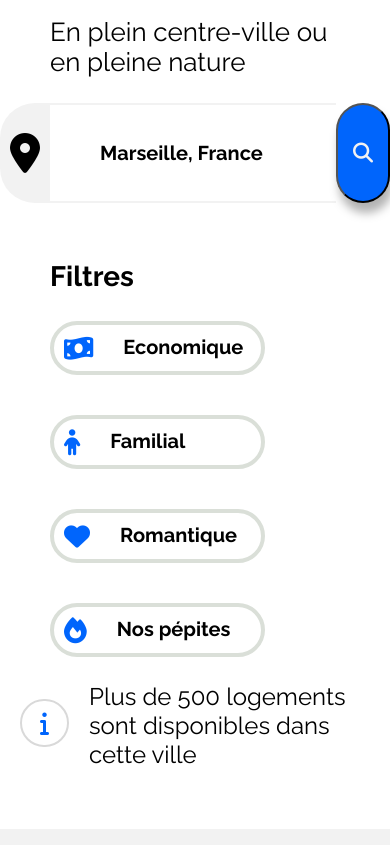
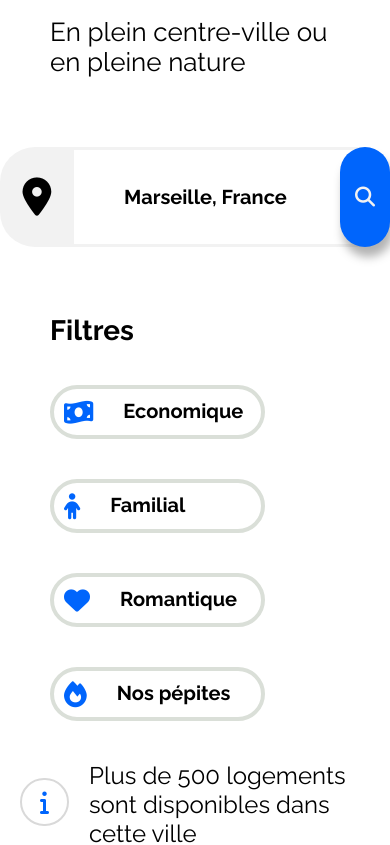
Before and after one commit to DevFVignon/Cr-ez-la-page-d-accueil-d-une-agence-de-voyage-avec-HTML-CSS, a plain HTML site: page index.html in a window 390 px wide. Shown: the part 502-1347 px from the top of the page. Drawn offline with Linux system fonts and the light colour scheme.

Commit message:
version mobile ok, plus qu'a voir responsive en dessous de 768

```diff
--- a/css/style.css
+++ b/css/style.css
@@ -517,6 +517,7 @@ border-radius : 0 15px 15px 0px;
 
     .title{
         padding : 0 50px;
+        margin: 40px 0px 70px 0px;
     }
 
     .title-h1{
@@ -526,7 +527,6 @@ border-radius : 0 15px 15px 0px;
     .title-p{
         font-size: 2.0em;
         margin-top: 20px;
-
     }
 
     .formSearch--buttonDesktop{
@@ -543,24 +543,26 @@ border-radius : 0 15px 15px 0px;
     }
 
     .formSearch--pin{
-        width: 7.0em;
+        width: 6.5em;
         height: auto;
         border-radius: 35px 0 0 35px;
     }
 
     .fa-map-marker-alt{
-        font-size:2.5em;
+        font-size:2.4em;
     }
 
     .formSearch>input{
         width: auto;
         text-align:left;
         padding-left: 50px;
+        border-top: solid 3px #F2F2F2;
+        border-bottom: solid 3px #F2F2F2;
     }
 
     .formSearch > input,
     .formSearch > button {
-        font-size: 2.2em;
+        font-size: 2.3em;
     }
 
     .formSearch--buttonMobile {
@@ -568,22 +570,27 @@ border-radius : 0 15px 15px 0px;
         background-color: #0065FC;
         color:#F2F2F2;
         padding: 0px 15px;
-        border-radius : 0px 10px 10px 0px;
-        width: 2.8em;
+        width: 2.7em;
         border-radius : 30px;
         filter: drop-shadow(3px 10px 5px rgba(0, 0, 0, 0.3));
-    }
+        border: none;
+        margin-left: -20px;;
+        }
 
     .filters{
         padding : 0 50px;
+        margin: 20px 0px;
+        gap: 10px;
     }
 
     .filters--h2 {
-        font-size: 2.0em;}
+        font-size: 2.0em;
+    }
 
-        .filters--ul {
-            margin: 0px;
-        gap: 40px 20px}
+    .filters--ul {
+        margin: 0px;
+        gap: 40px 20px;
+    }
 
     .filters--button{
         font-size: 1.8em;
@@ -600,7 +607,7 @@ border-radius : 0 15px 15px 0px;
     }
 
     .info{
-        margin: 10px 0px;
+        margin: 15px 0px;
         padding : 0px 50px;
     }
 
@@ -609,7 +616,7 @@ border-radius : 0 15px 15px 0px;
         padding: 10px 18px 10px 18px;
         border: solid 2px #D9D9D9;
         border-radius: 3000px;
-        }
+    }
 
     .info-p{
         font-size: 2.0em;
@@ -625,6 +632,10 @@ border-radius : 0 15px 15px 0px;
 
     .section-title {
         font-size: 2.7em;
+    }
+
+    .hebergements-and-populaires .populaires{
+        padding-bottom: 60px;
     }
 
     .populaires-cards .card-content {
@@ -649,6 +660,7 @@ border-radius : 0 15px 15px 0px;
 
     .populaires{
         border-radius: 0px;
+        margin: 20px 0px;
     }
 
     .populaires-title i {
@@ -677,13 +689,12 @@ border-radius : 0 15px 15px 0px;
     }
 
     .hebergements-and-populaires .hebergements{
-        padding: 70px 40px;
+        padding: 45px 40px;
     }
 
     .herbergements-cards{
         grid-template-columns: 1fr;
-        grid-gap: 50px;
-
+        grid-gap: 30px;
     }
 
     .herbergements-cards .card{
@@ -708,12 +719,11 @@ border-radius : 0 15px 15px 0px;
 
     .herbergements-afficherPlus{
         font-size: 2.2em;
+        margin: 0px;
     }
 
     .activities{
-        /* padding-top : 40px; */
-        /* height: 2200px; */
-        padding: 40px 60px;
+        padding: 90px 60px;
     }
 
     .activities--h2{
@@ -757,8 +767,6 @@ border-radius : 0 15px 15px 0px;
         font-size: 2.0em;
         margin: 30px 0px 0px 50px;
     }
-
-
 }
 
 /* Small devices (phones, less than 709px) */
```
